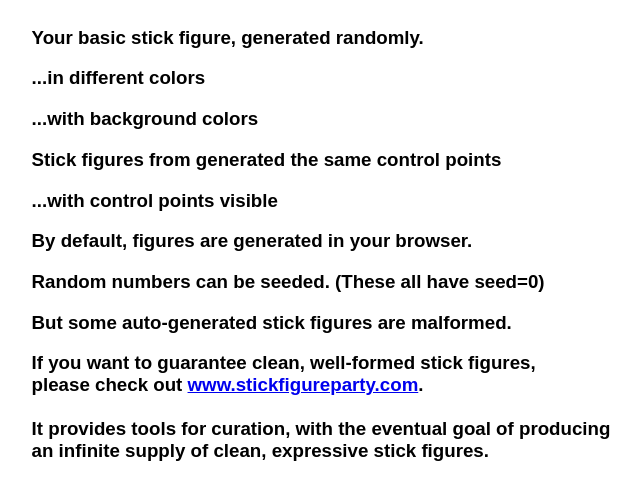
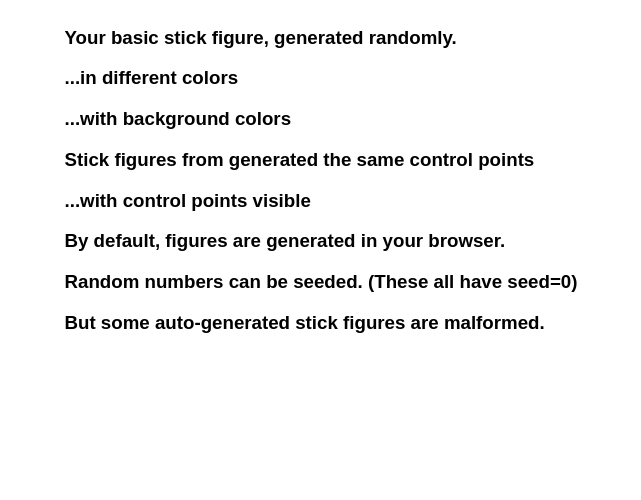
Before and after one commit to abegong/stickfigureparty, a plain HTML site: page demo.html in a window 1280 px wide. Shown: the whole page, without its empty margins (319-960 px from the left). Drawn offline with nearby package versions, Linux system fonts and the light colour scheme; a script that the page names is missing.

Commit message:
Update demo.html

```diff
--- a/demo.html
+++ b/demo.html
@@ -238,12 +238,6 @@
         //     );
         // }
     </script>
-
-    <h3>If you want to guarantee clean, well-formed stick figures,<br>
-        please check out <a href="https://www.stickfigureparty.com">www.stickfigureparty.com</a>.<br><br>
-        It provides tools for curation, with the eventual goal of producing<br>
-        an infinite supply of clean, expressive stick figures.
-    </h3>
   </div>
 </body>
 </html>
```
